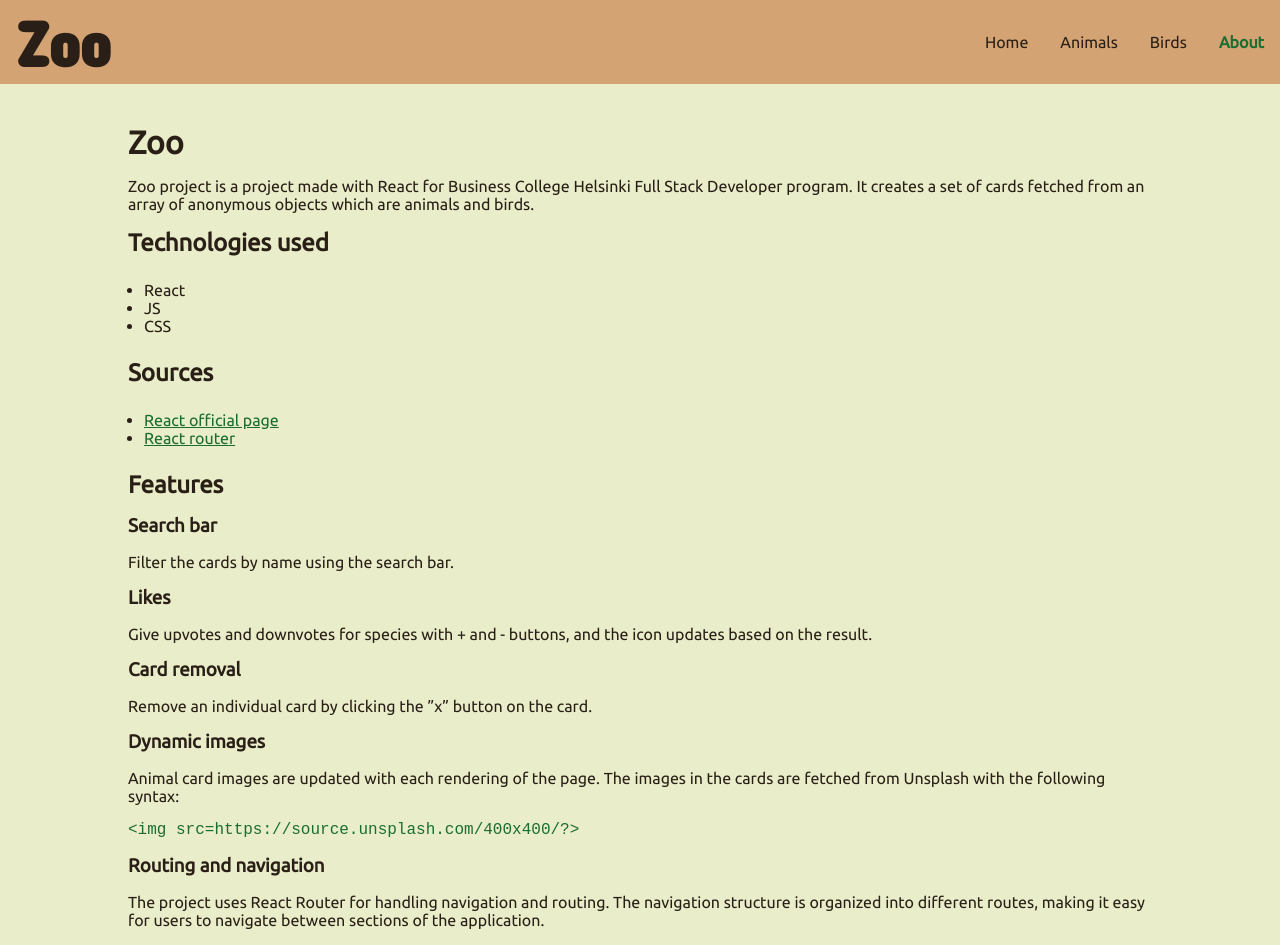
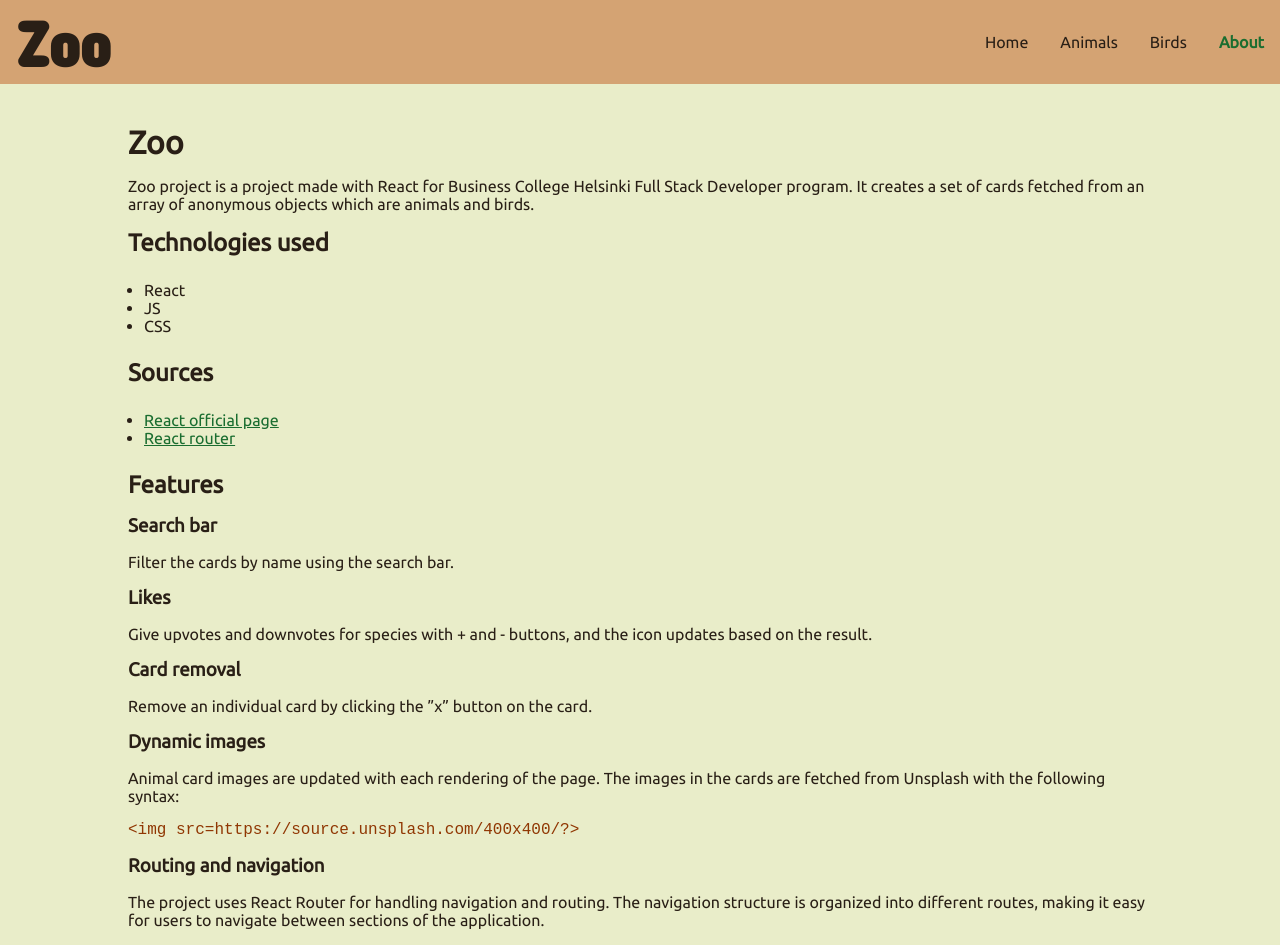
Before and after one commit to JerryUusis/zoo, a React (Vite) app: page /about in a window 1280 px wide. Shown: the top 945 px of the page. Built offline with nearby package versions, Linux system fonts and the light colour scheme.

Commit message:
Minor styling update

```diff
--- a/src/App.css
+++ b/src/App.css
@@ -4,6 +4,7 @@
   --secondary: #d4a373;
   --secondary-darker: #291f16;
   --accent: #1a6d30;
+  --code-color: #903703;
   --default-transition: 250ms all ease-in-out;
 }
 
@@ -296,6 +297,7 @@ footer {
   background-color: var(--primary-lighter);
   border: 1px solid var(--accent);
   border-radius: 3px;
+  cursor: pointer;
 }
 
 /* About page */
@@ -339,7 +341,7 @@ code {
 }
 
 .about-text-container code {
-  color: var(--accent);
+  color: var(--code-color);
 }
 
 table,
```
